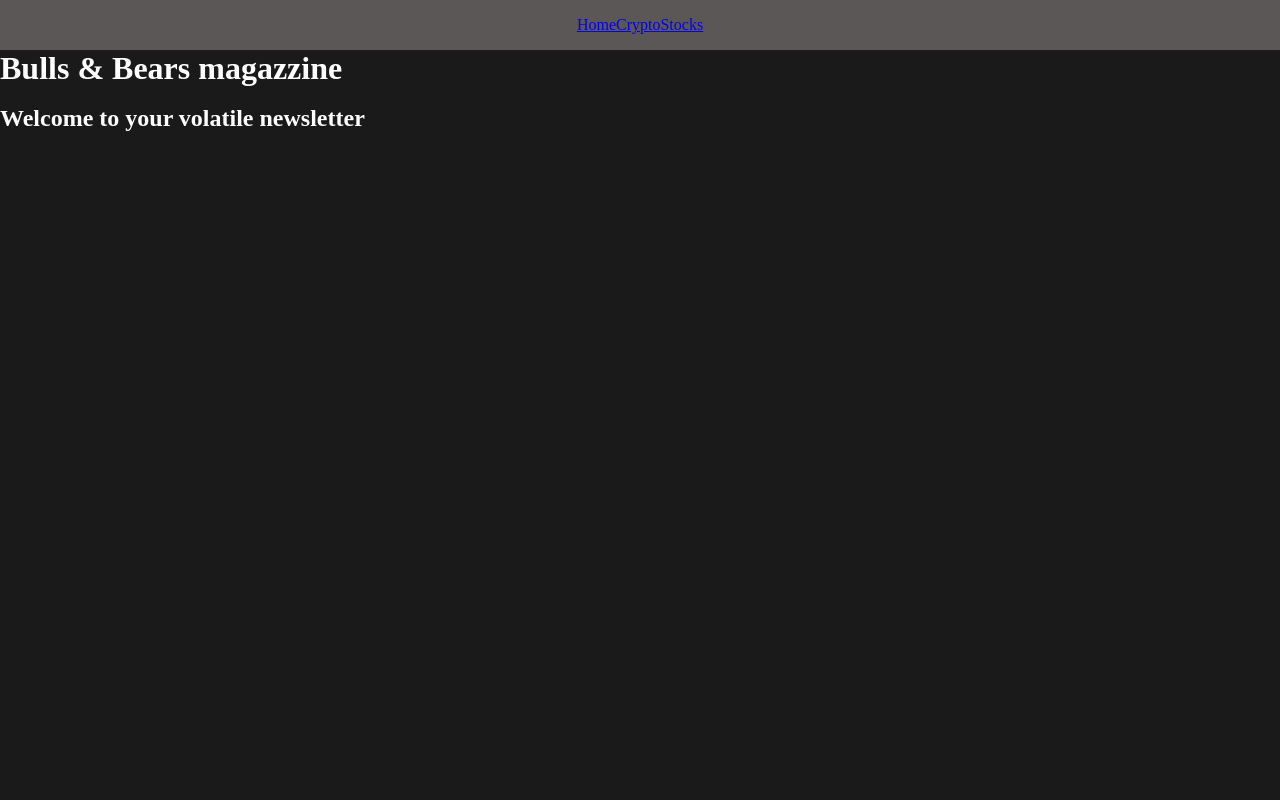
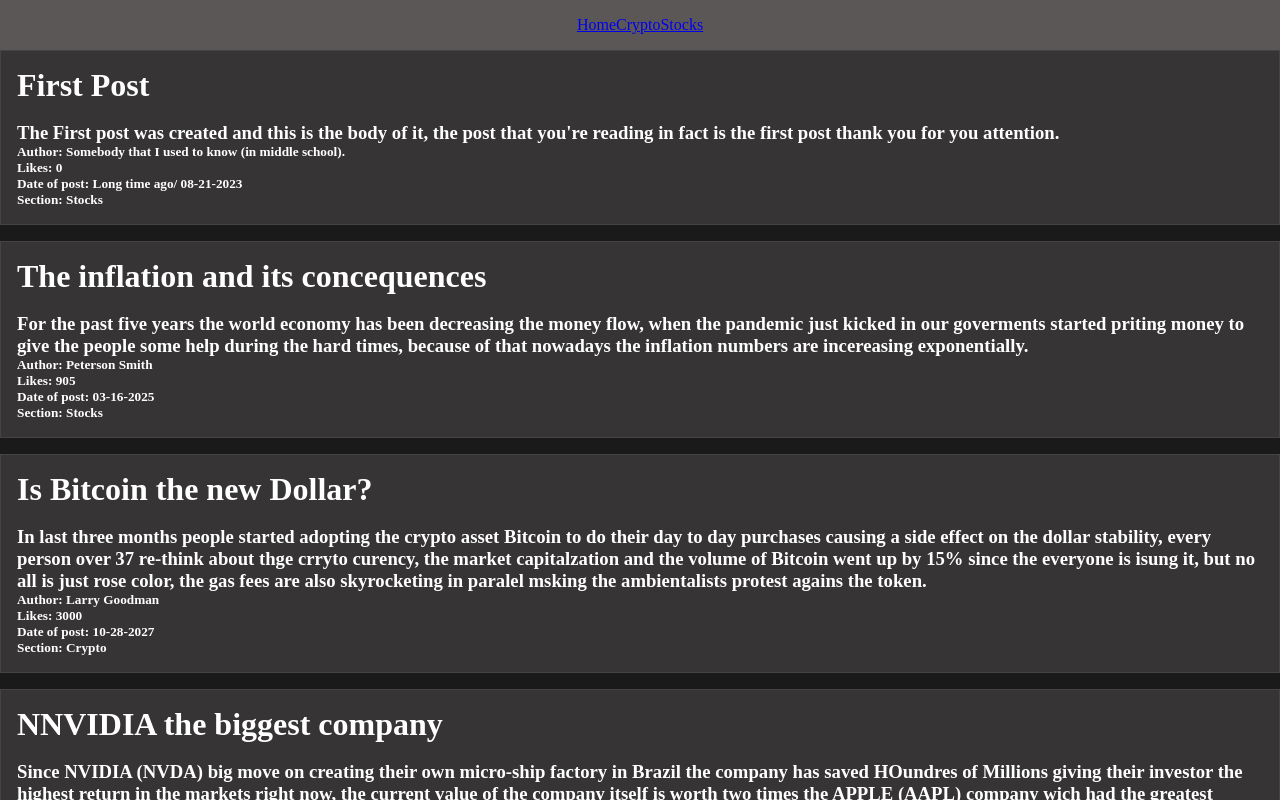
Before and after one commit to FruitPunch116/News-Letter-Project, a React (Create React App) app in the folder news-letter/: page / in a window 1280 px wide. Shown: the top 800 px of the page. Built offline with nearby package versions, Linux system fonts and the light colour scheme; data requests are answered from the project's data file.

Commit message:
connect components, fetch

```diff
--- a/news-letter/src/components/MainPage.jsx
+++ b/news-letter/src/components/MainPage.jsx
@@ -1,12 +1,24 @@
+import { useEffect, useState } from "react"
+import ArticleList from "./ArticlesList"
 
 function MainPage () {
+
+    const [articlesObj, setArticlesObj] = useState([])
+
+    console.log(articlesObj)
+
+    useEffect(()=>{
+        fetch('http://localhost:3000/Articles')
+        .then(resp => resp.json())
+        .then(data => setArticlesObj(data))
+    },[])
+
+    // const filteredArticles = articlesObj.filter(articleObj => )
 
     return (
         <div className="main-page">
             <div>
-                <h1>Bulls & Bears magazzine</h1>
-                <br />
-                <h2>Welcome to your volatile newsletter</h2>
+                <ArticleList articlesObj={articlesObj} setArticlesObj={setArticlesObj} />
             </div>
         </div>
 
```
